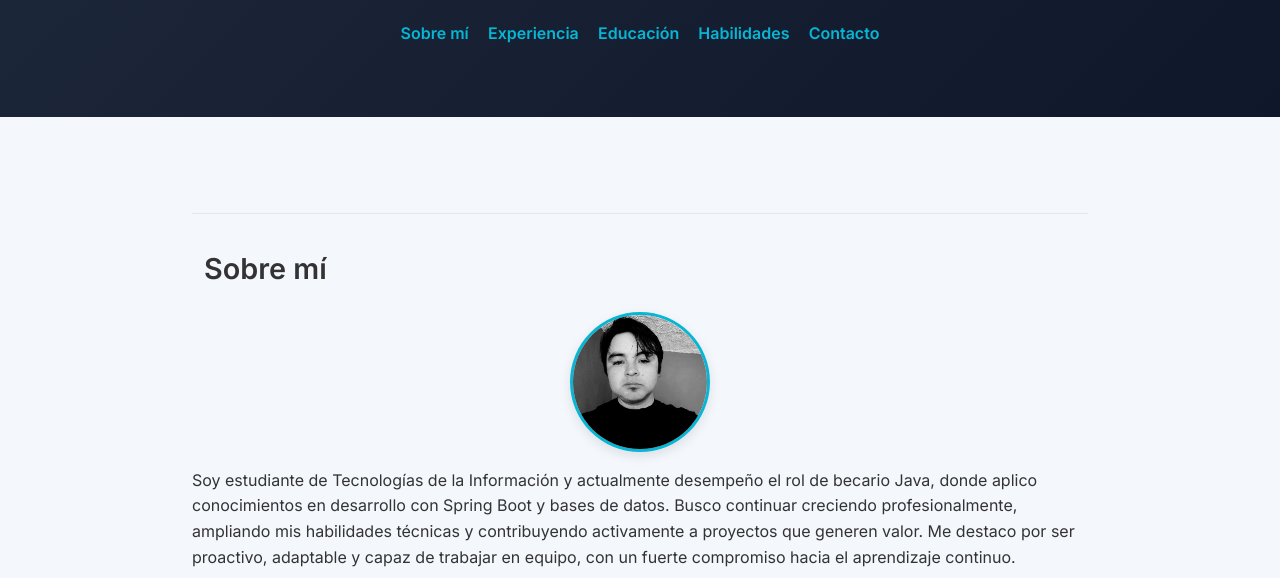
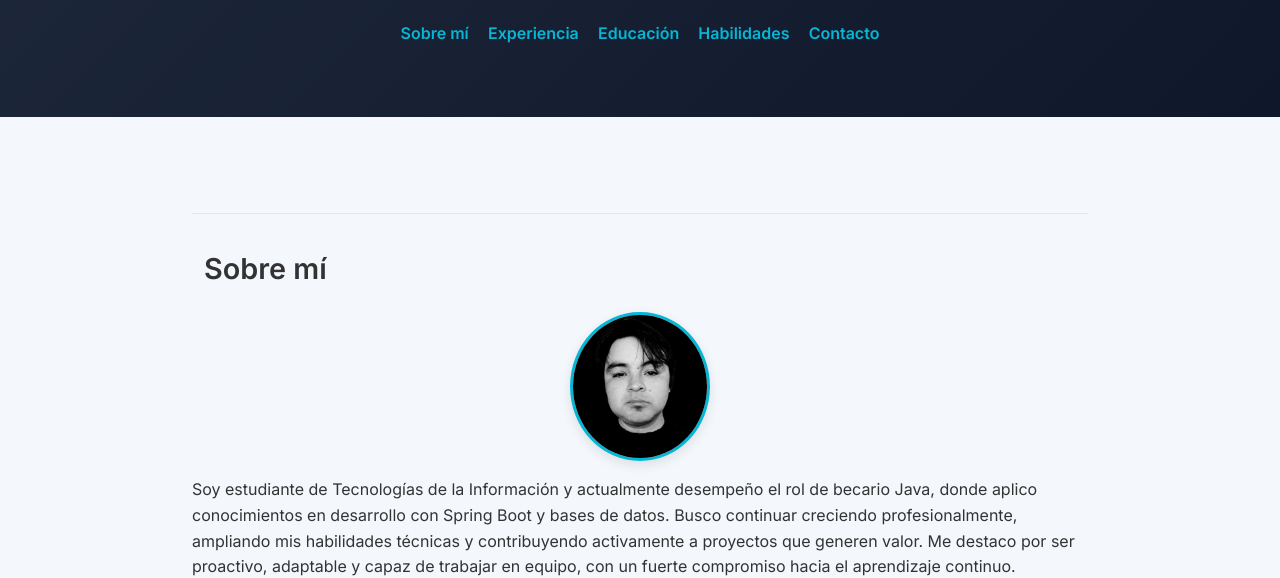
Before and after one commit to MiguelFOlivar/PlatillaCV, a plain HTML site: page index.html in a window 1280 px wide. Shown: the part 235-813 px from the top of the page. Drawn offline with nearby package versions, Linux system fonts and the light colour scheme.

```diff
--- a/index.html
+++ b/index.html
@@ -45,7 +45,11 @@
     <main class="container">
       <section id="about">
         <h2>Sobre mí</h2>
-        <img src="assets/foto_1.jpg" alt="Foto de perfil" class="profile-pic" />
+        <img
+          src="assets/1000318286-removebg-preview~2.png"
+          alt="Foto de perfil"
+          class="profile-pic"
+        />
         <p>
           Soy estudiante de Tecnologías de la Información y actualmente
           desempeño el rol de becario Java, donde aplico conocimientos en
```
Also changed, not shown: assets/1000318286-removebg-preview~2.png (added), assets/foto_1.jpg (deleted).
